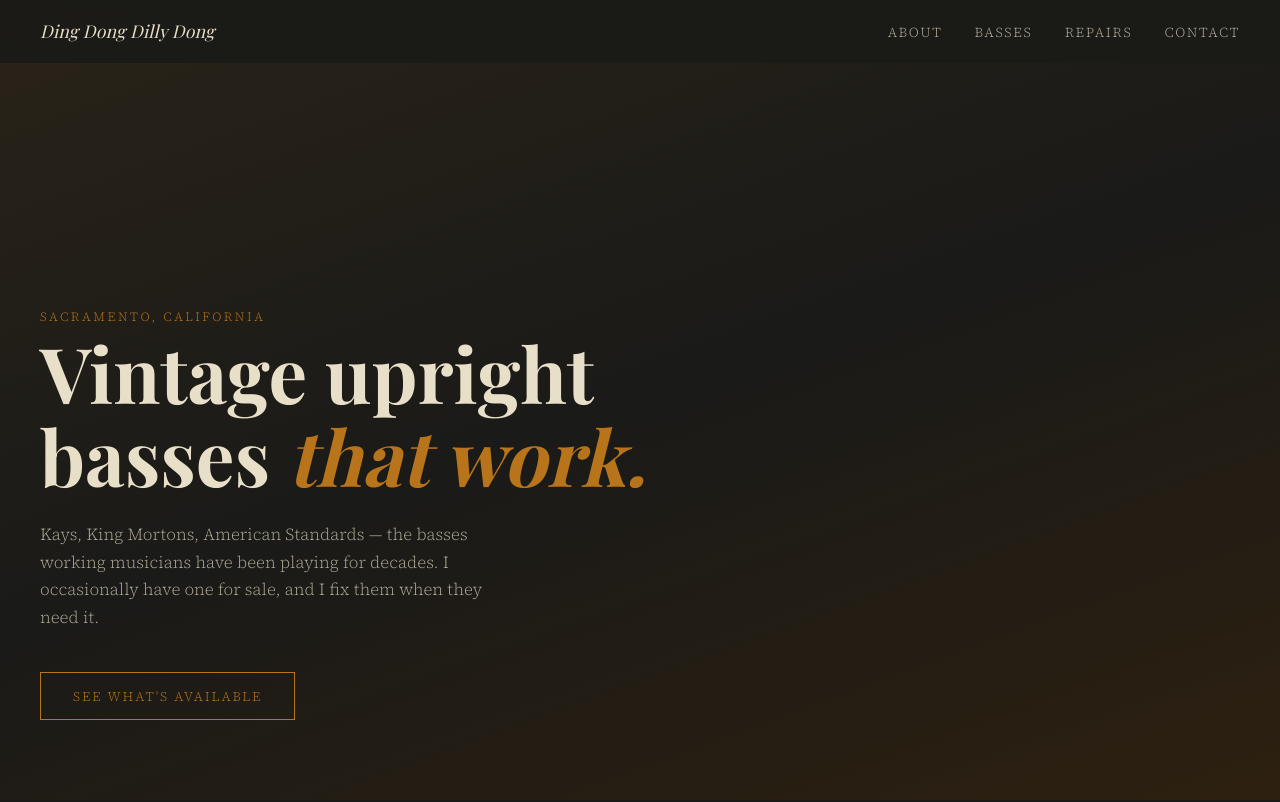
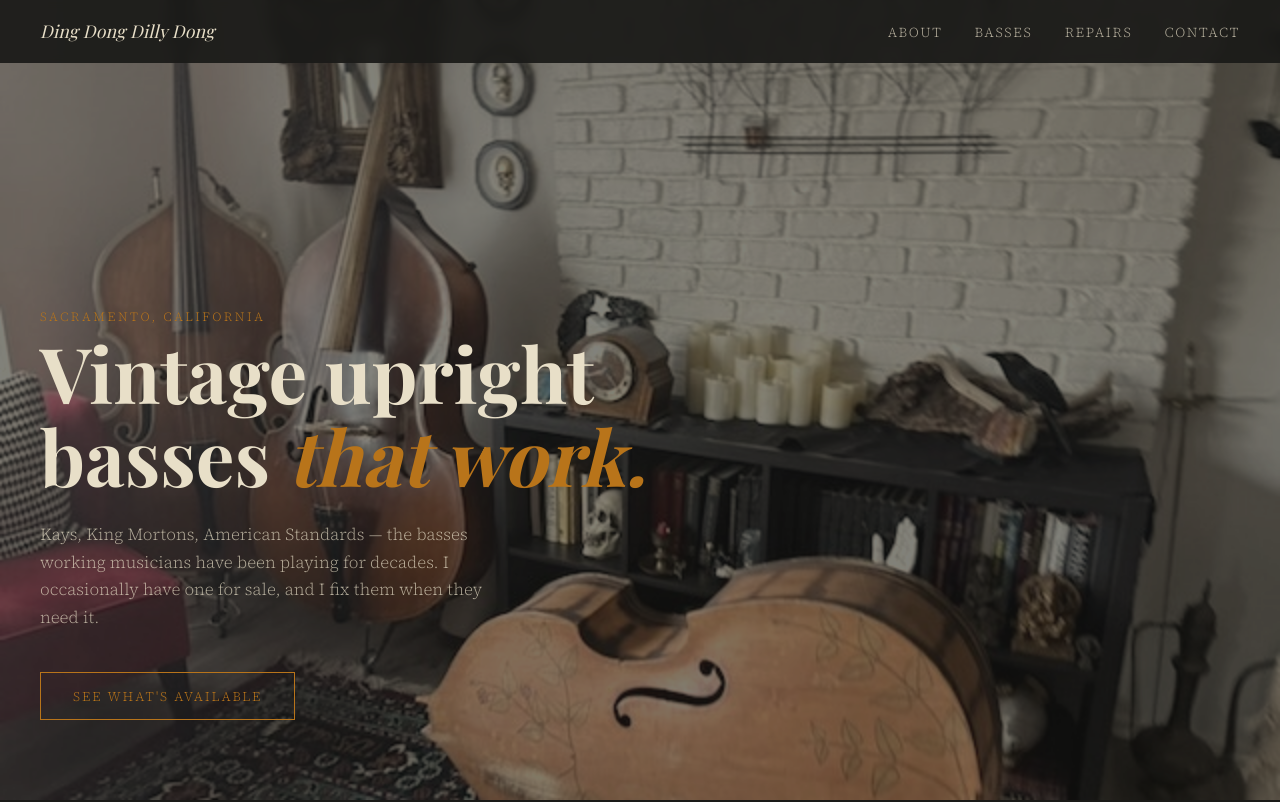
Before and after one commit to dingdongdillydong/dingdongdillydong.github.io, a plain HTML site: page index.html in a window 1280 px wide. Shown: the top 802 px of the page. Drawn offline with nearby package versions, Linux system fonts and the light colour scheme; a web font is replaced by a local one.

Commit message:
Update index.html

```diff
--- a/index.html
+++ b/index.html
@@ -615,7 +615,7 @@
 
   <!-- HERO -->
   <section class="hero">
-    <div class="hero-bg-fallback"></div>
+    <div class="hero-bg" style="background-image: url('images/IMG_2731.jpeg');"></div>
     <!-- Replace src below with your own hero photo, e.g. images/hero-bass.jpg -->
     <!-- <div class="hero-bg"></div> -->
     <div class="hero-content">
```
